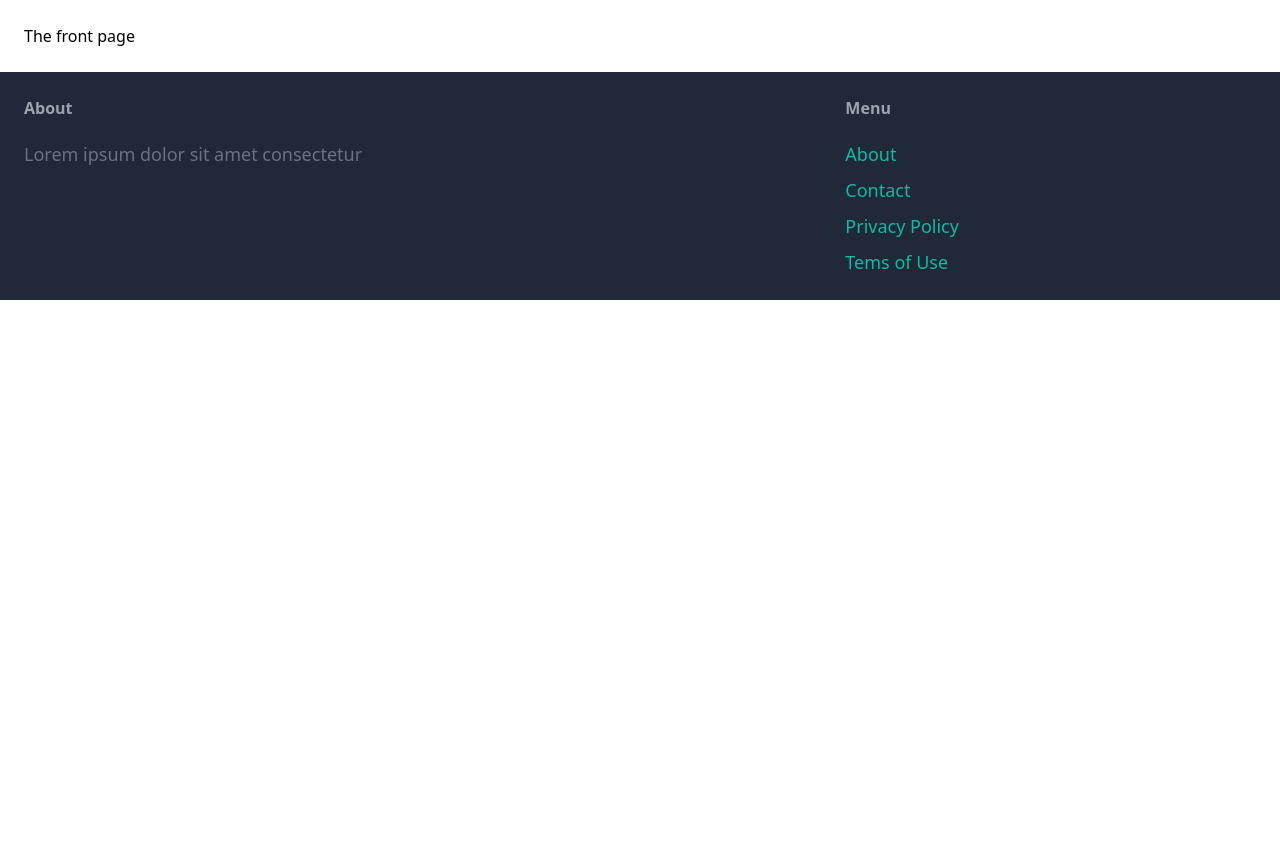
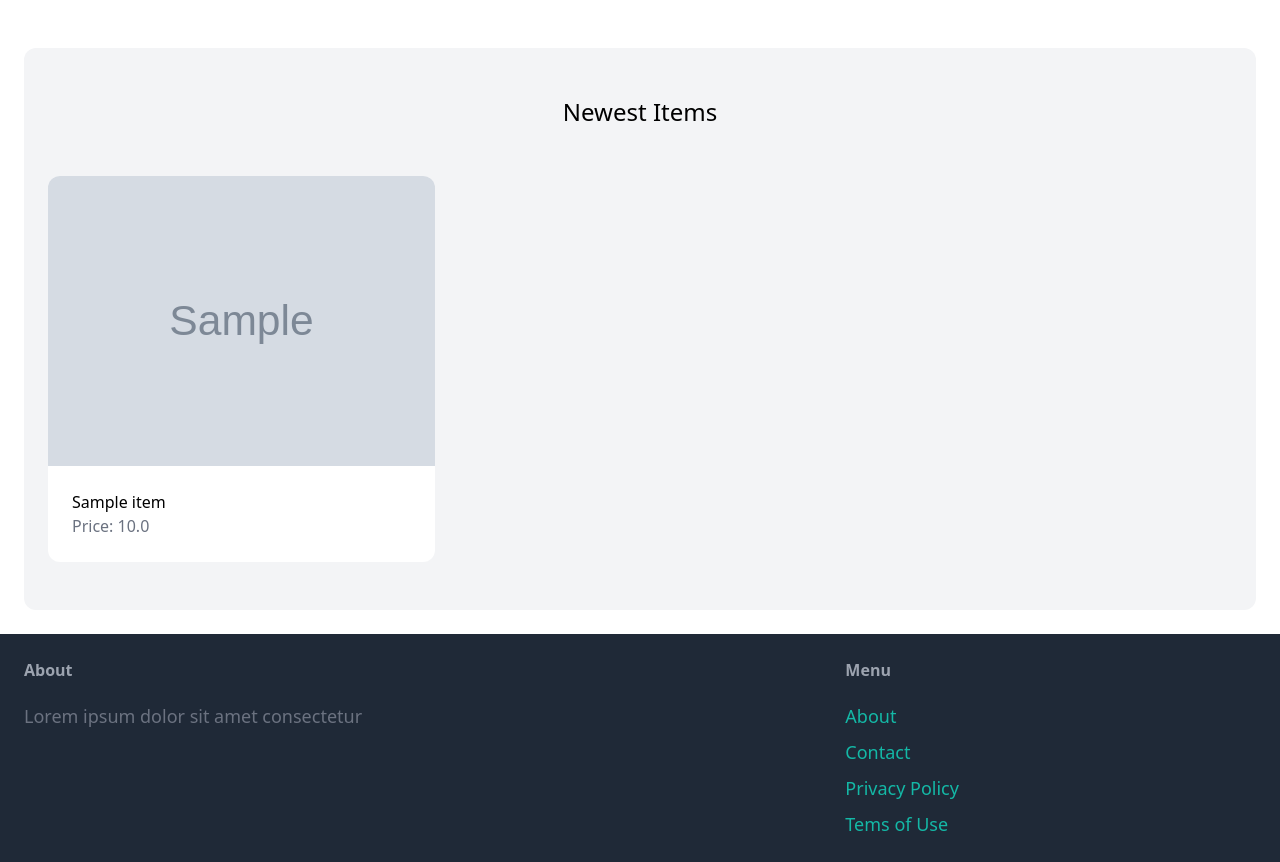
Before and after one commit to kevinadhiguna/django-marketplace-app, a Django app: template core/templates/core/index.html in a window 1280 px wide. Shown: the part 77-939 px from the top of the page. Before the commit the page ends 377 px from the top, so only its background shows below. Run offline with Django 4.2, Linux system fonts and the light colour scheme; the template is opened without the code that fills it: values that come from a table or form of the project are taken from there, others are empty; tables that the repository leaves empty hold one stand-in row (values such as "Sample post"); grey boxes marked "Sample" are stand-in pictures; some libraries are stand-ins or nearby versions.

Commit message:
feat: display index page

```diff
--- a/core/templates/core/index.html
+++ b/core/templates/core/index.html
@@ -3,5 +3,24 @@
 {% block title %}Welcome{% endblock %}
 
 {% block content %}
-  <h1>The front page</h1>
+<div class="mt-6 px-6 py-12 bg-gray-100 rounded-xl">
+  <h2 class="mb-12 text-2xl text-center">Newest Items</h2>
+
+  <div class="grid grid-cols-3 gap-3">
+    {% for item in items %}
+    <div class="div">
+      <a href="#">
+        <div>
+          <img src="{{ item.image.url }}" alt="{{ item.name }}" class="rounded-t-xl">
+        </div>
+
+        <div class="p-6 bg-white rounded-b-xl">
+          <h2 class="text-2-xl">{{ item.name }}</h2>
+          <p class="text-gray-500">Price: {{ item.price }}</p>
+        </div>
+      </a>
+    </div>
+    {% endfor %}
+  </div>
+</div>
 {% endblock %}
```
